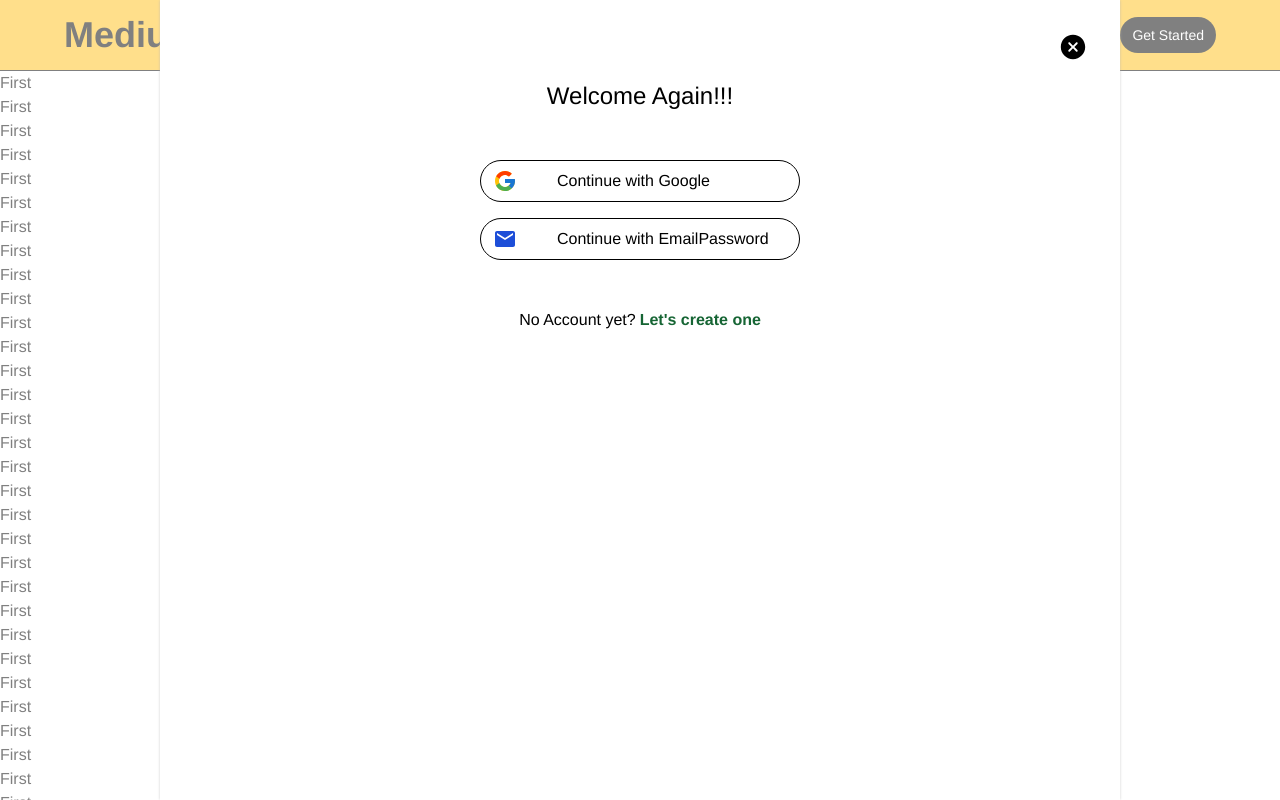
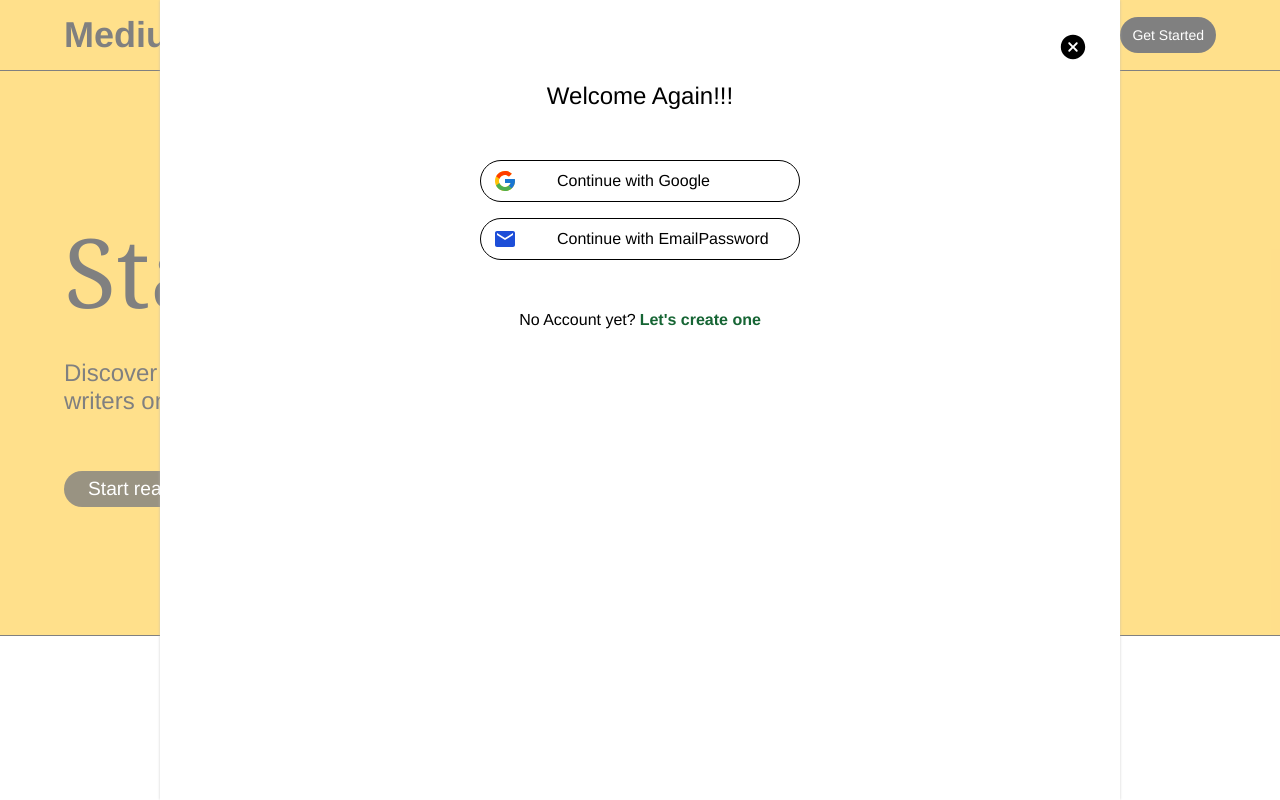
Before and after one commit to KaustubhPatil02/WriteWise, a React (Vite) app: page /First in a window 1280 px wide. Shown: the top 800 px of the page. Built offline with nearby package versions, Linux system fonts and the light colour scheme.

Commit message:
Refactor routing logic and update headers, completed banner.jsx

```diff
--- a/src/App.jsx
+++ b/src/App.jsx
@@ -1,18 +1,18 @@
-import { Routes, Route } from 'react-router-dom'
+import { Routes, Route, Navigate } from 'react-router-dom'
 import First from './components/First/First'
 import Home from './components/Home/Home'
 import HomeHeader from './components/Home/HomeHeader';
 import FirstHeader from './components/First/FirstHeader';
 
 function App() {
-  const auth = false;
+  const curr_user = false;
   return (
     <>
-    {auth ? <HomeHeader /> : <FirstHeader />}
+    {curr_user ? <HomeHeader /> : <FirstHeader />}
     <Routes>
-      <Route path="/" element={<Home />} />
-      <Route path="first" element={<First />} />
-
+     {curr_user && <Route path="/" element={<Home />} />}
+      {!curr_user&&<Route path="first" element={<First />} />}
+      <Route  path='*' element={<Navigate to={!curr_user ? "/First" : "/"} />} />
     </Routes>
 
     </>
--- /dev/null
+++ b/src/components/First/Banner.jsx
@@ -0,0 +1,22 @@
+// eslint-disable-next-line no-unused-vars
+import React from 'react'
+
+const Banner = () => {
+  return (
+    <div className="bg-banner border-b border-black">
+      <div className="size py-[8rem] flex flex-col items-start gap-[1rem]">
+        <h1 className="font-title text-[3rem] sm:text-[4rem] md:text-[6rem] font-normal">
+          Stay curious.
+        </h1>
+        <p className="w-full md:w-[31rem] text-[1.3rem] md:text-[1.5rem] font-medium leading-7">
+          Discover stories, thinking, and expertise from writers on any topic.
+        </p>
+        <button className="btn bg-black1 rounded-full text-white !text-[1.2rem] !px-6 !mt-[2.5rem]">
+          Start reading
+        </button>
+      </div>
+    </div>
+  )
+}
+
+export default Banner
--- a/src/components/First/First.jsx
+++ b/src/components/First/First.jsx
@@ -1,128 +1,16 @@
-// eslint-disable-next-line no-unused-vars
-import React from 'react'
+import React from "react";
+import Banner from "./Banner";
+// import Trending from "./Trending";
+// import Posts from "../Common/Posts/Posts";
+// import Discover from "./Discover";
 
-
-const First = () => {
+const Demo = () => {
   return (
     <>
-    <div>First</div>
-    <div>First</div>
-    <div>First</div>
-    <div>First</div>
-    <div>First</div>
-    <div>First</div>
-    <div>First</div>
-    <div>First</div>
-    <div>First</div>
-    <div>First</div>
-    <div>First</div>
-    <div>First</div>
-    <div>First</div>
-    <div>First</div>
-    <div>First</div>
-    <div>First</div>
-    <div>First</div>
-    <div>First</div>
-    <div>First</div>
-    <div>First</div>
-    <div>First</div>
-    <div>First</div>
-    <div>First</div>
-    <div>First</div>
-    <div>First</div>
-    <div>First</div>
-    <div>First</div>
-    <div>First</div>
-    <div>First</div>
-    <div>First</div>
-    <div>First</div>
-    <div>First</div>
-    <div>First</div>
-    <div>First</div>
-    <div>First</div>
-    <div>First</div>
-    <div>First</div>
-    <div>First</div>
-    <div>First</div>
-    <div>First</div>
-    <div>First</div>
-    <div>First</div>
-    <div>First</div>
-    <div>First</div>
-    <div>First</div>
-    <div>First</div>
-    <div>First</div>
-    <div>First</div>
-    <div>First</div>
-    <div>First</div>
-    <div>First</div>
-    <div>First</div>
-    <div>First</div>
-    <div>First</div>
-    <div>First</div>
-    <div>First</div>
-    <div>First</div>
-    <div>First</div>
-    <div>First</div>
-    <div>First</div>
-    <div>First</div>
-    <div>First</div>
-    <div>First</div>
-    <div>First</div>
-    <div>First</div>
-    <div>First</div>
-    <div>First</div>
-    <div>First</div>
-    <div>First</div>
-    <div>First</div>
-    <div>First</div>
-    <div>First</div>
-    <div>First</div>
-    <div>First</div>
-    <div>First</div>
-    <div>First</div>
-    <div>First</div>
-    <div>First</div>
-    <div>First</div>
-    <div>First</div>
-    <div>First</div>
-    <div>First</div>
-    <div>First</div>
-    <div>First</div>
-    <div>First</div>
-    <div>First</div>
-    <div>First</div>
-    <div>First</div>
-    <div>First</div>
-    <div>First</div>
-    <div>First</div>
-    <div>First</div>
-    <div>First</div>
-    <div>First</div>
-    <div>First</div>
-    <div>First</div>
-    <div>First</div>
-    <div>First</div>
-    <div>First</div>
-    <div>First</div>
-    <div>First</div>
-    <div>First</div>
-    <div>First</div>
-    <div>First</div>
-    <div>First</div>
-    <div>First</div>
-    <div>First</div>
-    <div>First</div>
-    <div>First</div>
-    <div>First</div>
-    <div>First</div>
-    <div>First</div>
-    <div>First</div>
-    <div>First</div>
-    <div>First</div>
-    <div>First</div>
+      <Banner />
+
     </>
-  )
-}
+  );
+};
 
-export default First
+export default Demo;
--- a/src/components/First/FirstHeader.jsx
+++ b/src/components/First/FirstHeader.jsx
@@ -3,6 +3,7 @@
 import { Link } from 'react-router-dom'
 import { nav } from '../../data'
 import Auth from './AuthModal/Auth';
+import { MdTypeSpecimen } from "react-icons/md";
 const FirstHeader = () => {
 
   const [isActive, setIsActive] = useState(false);
@@ -27,10 +28,11 @@
           <h1 className='text-4xl font-bold'>MediumApp</h1>
         </Link>
         <div className="flex items-center gap-5">
-          <div className="hidden text-sm sm:flex items-center gap-5">
+          <div className="hidden text-sm sm:flex items-center gap-5 flex-col">
             {nav.map((link, i) => (
               <Link key={i} to={link.path}>
                 {link.title}
+                {/* <MdTypeSpecimen /> */}
               </Link>
             ))}
           </div>
--- a/src/components/Home/HomeHeader.jsx
+++ b/src/components/Home/HomeHeader.jsx
@@ -1,9 +1,55 @@
 // eslint-disable-next-line no-unused-vars
-import React from 'react'
+import React, { useEffect, useState } from 'react'
+import { Link } from 'react-router-dom'
+import { nav } from '../../data'
+// import { MdTypeSpecimen } from "react-icons/md";
+const HomeHeader = () => {
 
-const HomeHeader = () => {
+  const [isActive, setIsActive] = useState(false);
+  // const [authModel, setAuthModel] = useState(false);
+  // const [modal, setModal] = useState(true);
+
+
+  useEffect(() => {
+    const scroll = () => {
+      window.scrollY > 50 ? setIsActive(true) : setIsActive(false);
+    };
+    window.addEventListener("scroll", scroll);
+  }, []);
+
+
   return (
-    <div>HomeHeader</div>
+    <header className={`border-b border-black sticky top-0 z-50
+    ${isActive ? "bg-white" : "bg-banner"}
+    transition-all duration-500`}>
+      <div className='size h-[70px] flex items-center justify-between'>
+        <Link to={"/"}>
+          <h1 className='text-4xl font-bold'>MediumApp</h1>
+        </Link>
+        <div className="flex items-center gap-5">
+          <div className="hidden text-sm sm:flex items-center gap-5 flex-col">
+            {nav.map((link, i) => (
+              <Link key={i} to={link.path}>
+                {link.title}
+                {/* <MdTypeSpecimen /> */}
+              </Link>
+            ))}
+          </div>
+          <div className="relative">
+
+            {/* <Auth modal={modal} setModal={setModal} /> */}
+
+          <button
+            onClick={() => setModal(true)}
+            className={` text-white rounded-full px-3 p-2 text-sm font-medium
+            ${isActive ?"bg-green-700" : "bg-black"}
+            `}>
+            Get Started
+          </button>
+        </div>
+        </div>
+      </div>
+    </header>
   )
 }
 
```
